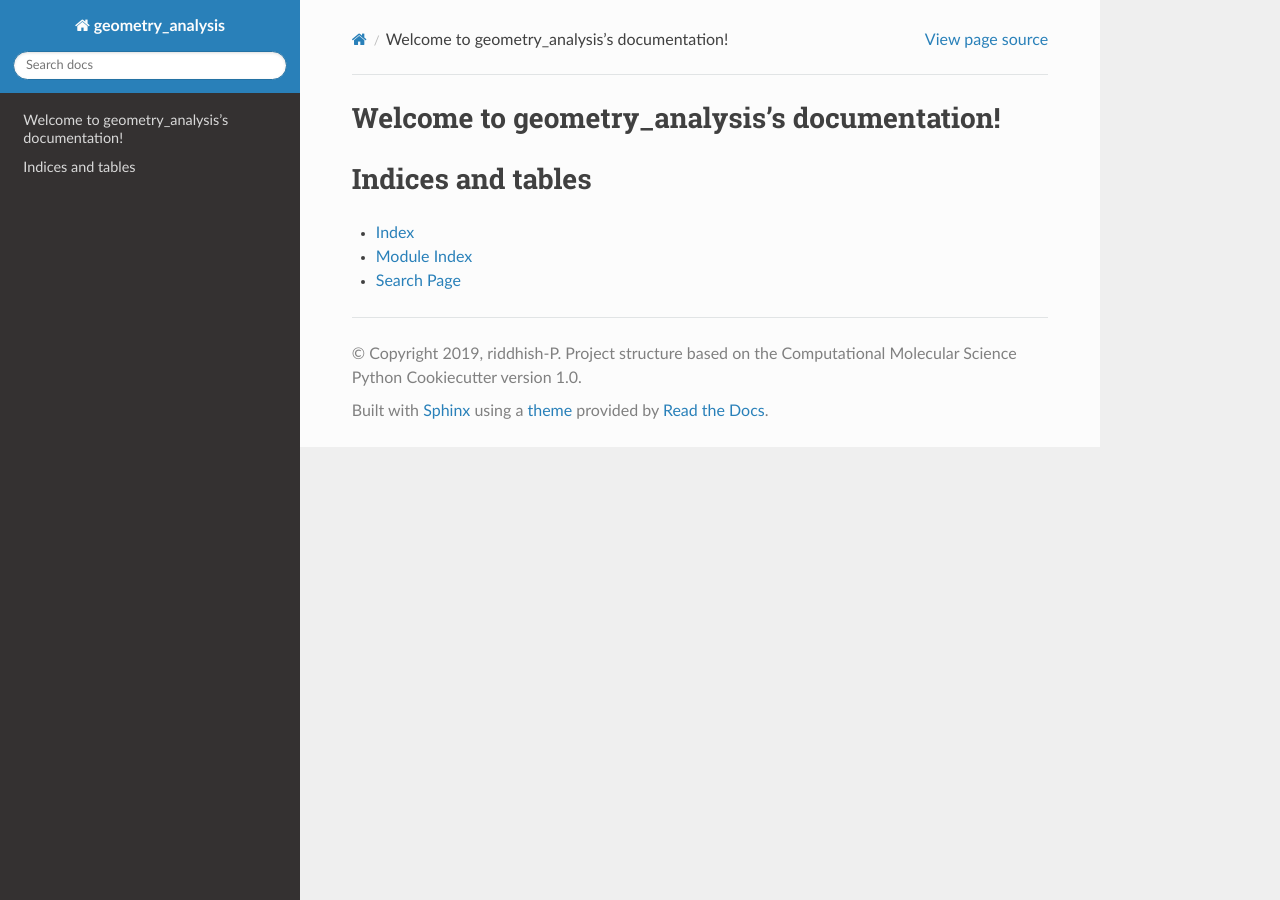
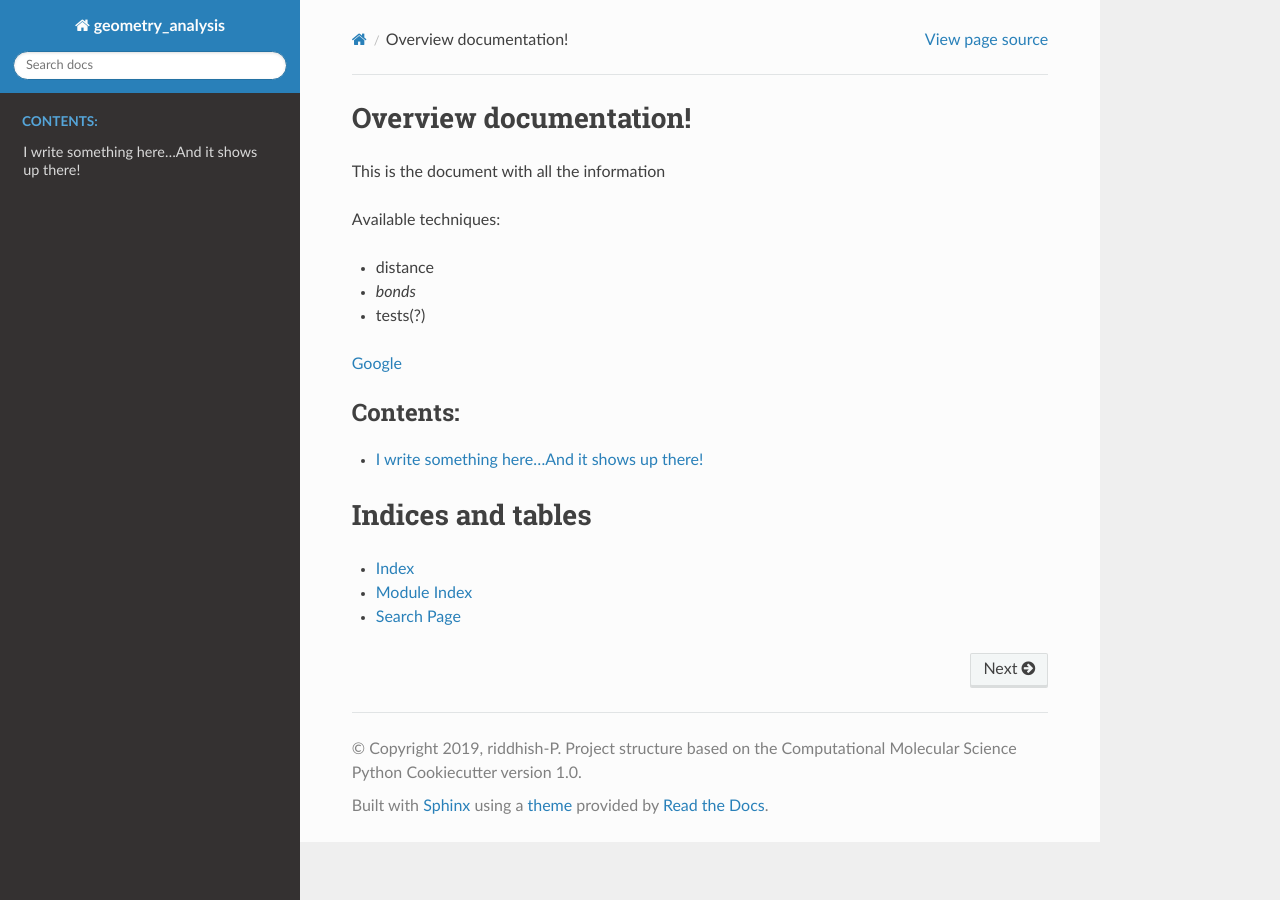
Before and after one commit to riddhish-P/geometry_analysis, a Sphinx documentation site: the page built from docs/index.rst, in a window 1280 px wide. Built offline with Sphinx 7.4.7 and the Read the Docs theme 2.0.0, drawn with Linux system fonts in a browser that asks for light colours.

Commit message:
made some documentation for index and someting rst file

```diff
--- a/docs/index.rst
+++ b/docs/index.rst
@@ -3,13 +3,25 @@
    You can adapt this file completely to your liking, but it should at least
    contain the root `toctree` directive.
 
-Welcome to geometry_analysis's documentation!
+Overview documentation!
 =========================================================
+
+This is the document with all the information
+
+Available techniques:
+
+- distance
+- *bonds*
+- tests(?)
+
+`Google <https://www.google.com>`_
+
 
 .. toctree::
    :maxdepth: 2
    :caption: Contents:
 
+   something
 
 
 Indices and tables
--- /dev/null
+++ b/docs/something.rst
@@ -0,0 +1,4 @@
+I write something here...And it shows up there!
+===============================================
+
+Something
```
